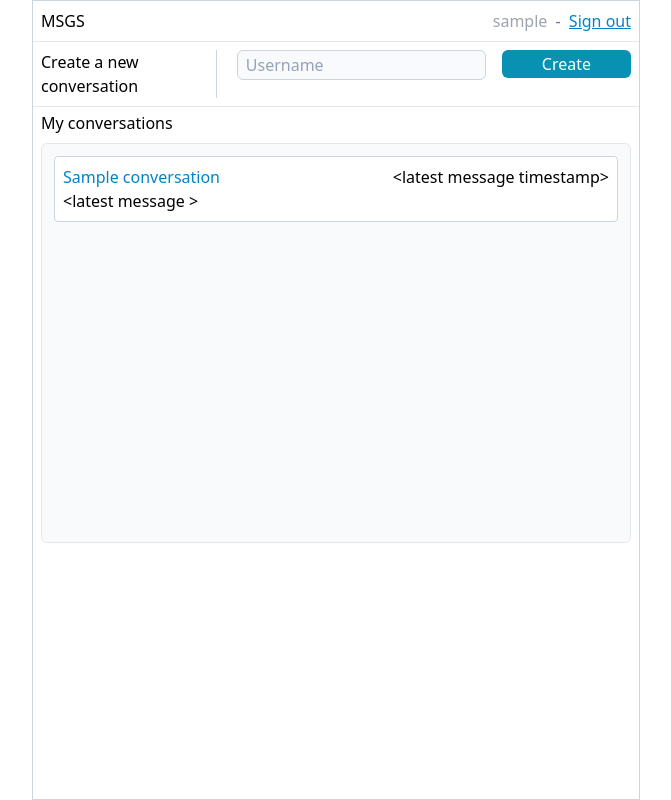
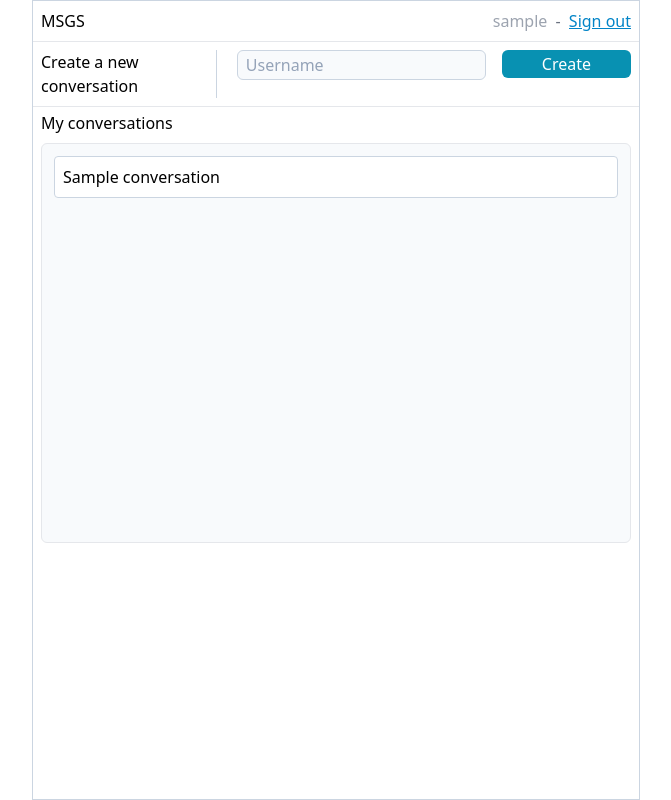
Before and after one commit to mhmh4/flask-messenger, a Flask app: template msgs/templates/home.html in a window 1280 px wide. Shown: the whole page, without its empty margins (304-975 px from the left). Run offline with Flask 3, Linux system fonts and the light colour scheme; the visitor is signed in with stand-in values (Sample User, id 1); the template is opened without the code that fills it: values that come from a table or form of the project are taken from there, most other values are stand-ins (such as "Sample title", 1, 10 or a date in 2020); parts of the project's set-up code (start-up, migrations or seed data) failed here and were passed over; some libraries are stand-ins or nearby versions.

Commit message:
Update home.html

```diff
--- a/msgs/templates/home.html
+++ b/msgs/templates/home.html
@@ -52,11 +52,8 @@
         <a class="mx-3 my-1" href="{{ url_for('conversation', conversation_id=conversation[0]) }}">
           <div class="border border-slate-300 py-2 rounded bg-white px-2 hover:border-blue-400 hover:bg-[#0000ff05]">
             <div class="flex">
-              <span class="text-sky-600 grow">{{ conversation[1] }}</span>
-              <span>&lt;latest message timestamp&gt;</span>
-            </div>
-            <div>
-              &lt;latest message &gt;
+              <span class="grow">{{ conversation[1] }}</span>
+              <span class="text-slate-400">{{conversation[2] if conversation[2] else ""}}</span>
             </div>
           </div>
         </a>
```
